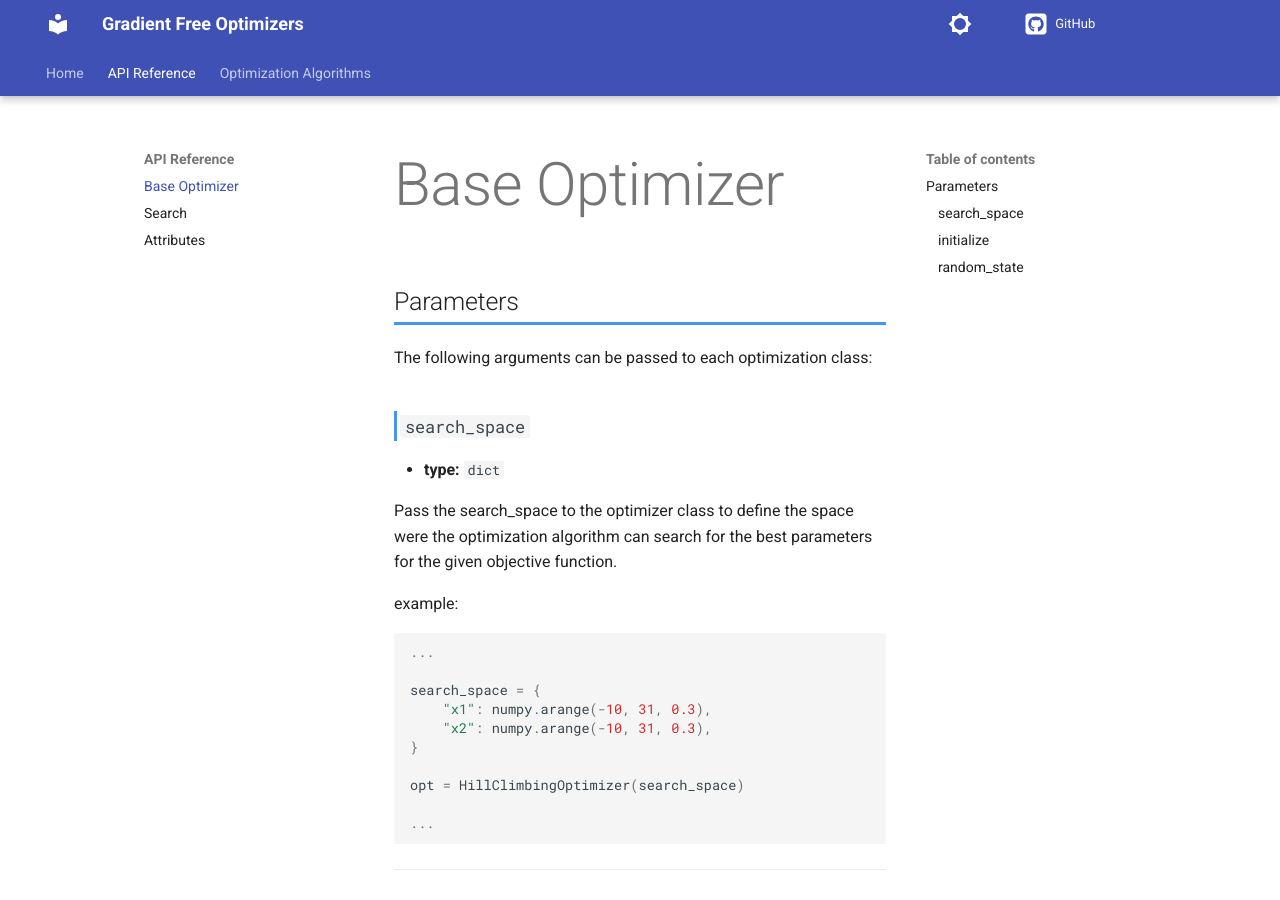
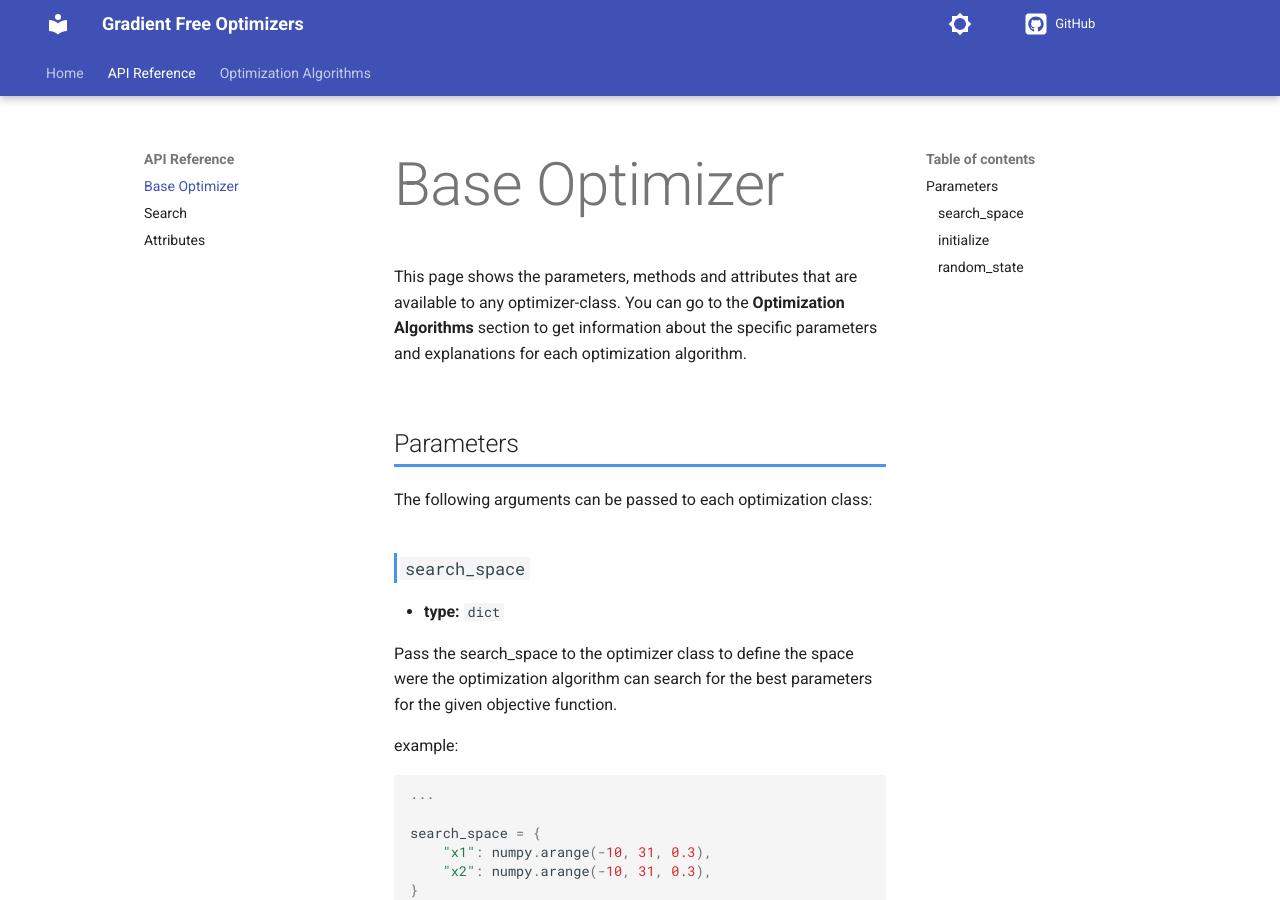
Before and after one commit to SimonBlanke/gradient-free-optimizers-documentation, an MkDocs documentation site: the page built from docs/base_optimizer.md, in a window 1280 px wide and 900 px high. Built offline with MkDocs 1.6.1 and Material for MkDocs 9.7.7, drawn with Linux system fonts in a browser that asks for light colours; comment, search, counter and statistics services are not loaded; the version menu is left out.

Commit message:
add info to base-opt

```diff
--- a/docs/base_optimizer.md
+++ b/docs/base_optimizer.md
@@ -1,5 +1,6 @@
 # Base Optimizer
 
+This page shows the parameters, methods and attributes that are available to any optimizer-class. You can go to the **Optimization Algorithms** section to get information about the specific parameters and explanations for each optimization algorithm.
 
 ## Parameters
 
```
